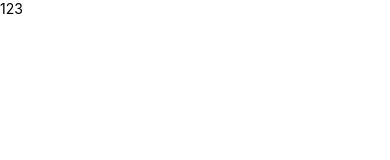
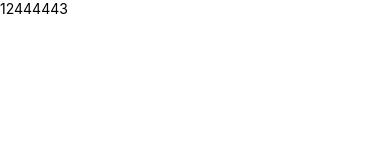
Before and after one commit to noragami0/AlarmSystem, a React Native app: screen / in a window 390 px wide. Shown: the top 160 px of the page. Built offline with nearby package versions, Linux system fonts and the light colour scheme.

Commit message:
change app

```diff
--- a/App.js
+++ b/App.js
@@ -21,7 +21,7 @@ const App = () => {
 
   return (
     <SafeAreaView>
-       <Text>123</Text>
+       <Text>12444443</Text>
     </SafeAreaView>
   );
 };
```
